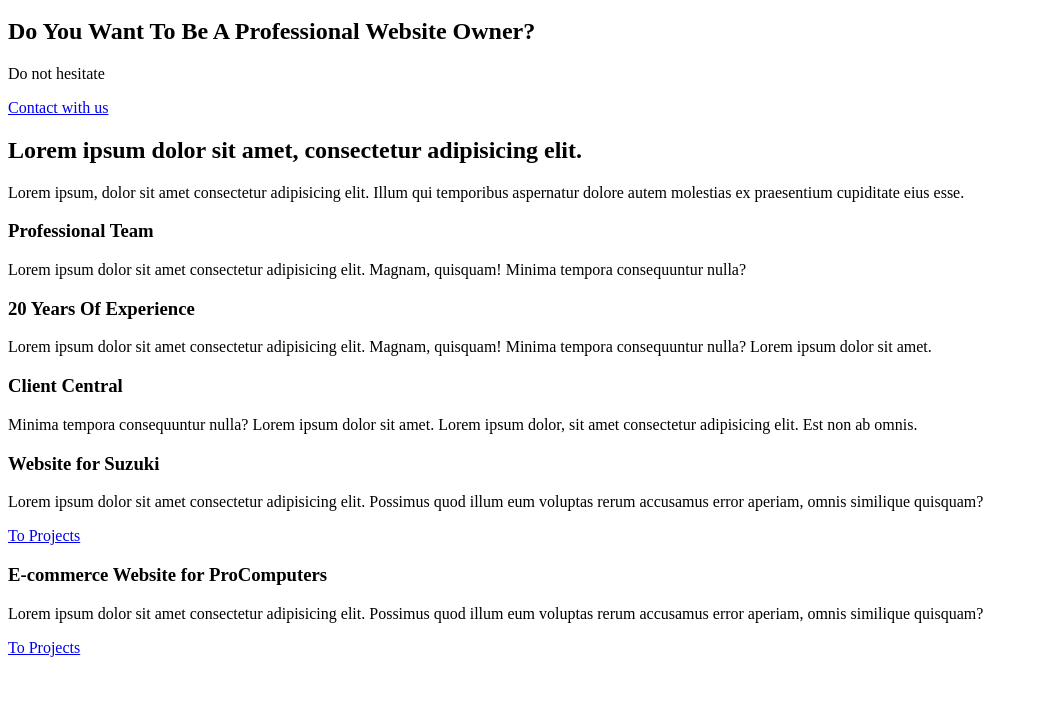
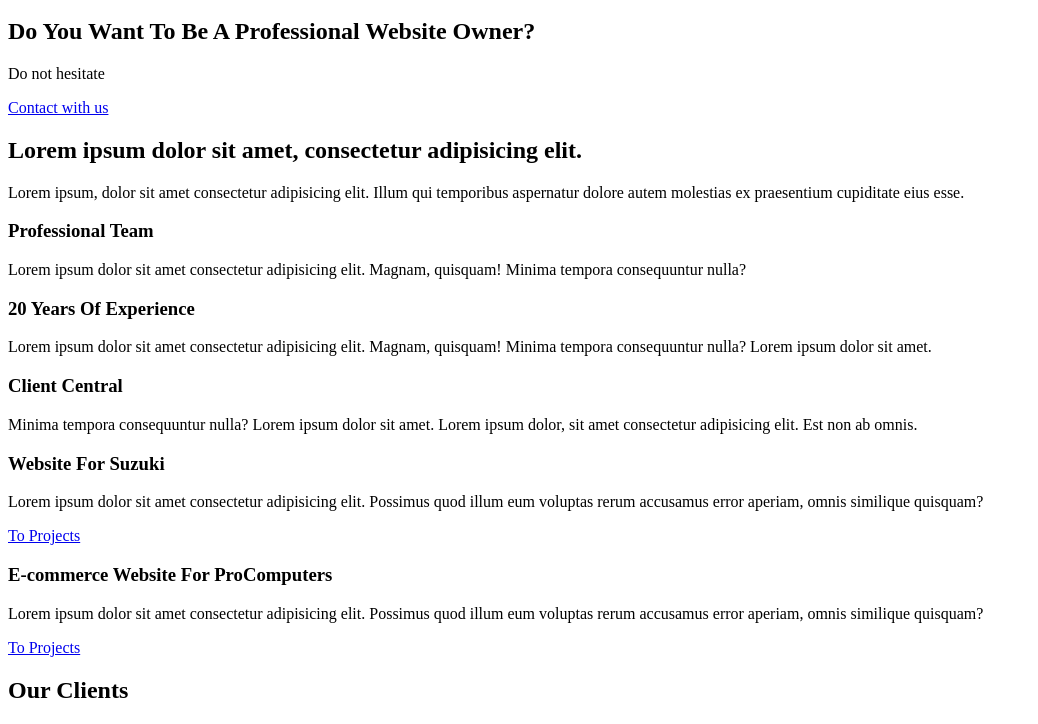
Before and after one commit to TamasBayer/ownsites, a plain HTML site: page index.html in a window 1280 px wide. Shown: the part 154-878 px from the top of the page, without its empty margins (0-1038 px from the left). Before the commit the page ends 819 px from the top, so only its background shows below. Drawn offline with Linux system fonts and the light colour scheme; files that its build step writes are made by us from their sources.

Commit message:
client section

```diff
--- a/index.html
+++ b/index.html
@@ -65,7 +65,7 @@
     </section>
     <section id="project-showcase-section">
         <div class="project-box">
-            <h3>Website for Suzuki</h3>
+            <h3>Website For Suzuki</h3>
             <p>
                 Lorem ipsum dolor sit amet consectetur adipisicing elit.
                 Possimus quod illum eum voluptas rerum accusamus error aperiam,
@@ -74,7 +74,7 @@
             <a href="projects.html">To Projects</a>
         </div>
         <div class="project-box">
-            <h3>E-commerce Website for ProComputers</h3>
+            <h3>E-commerce Website For ProComputers</h3>
             <p>
                 Lorem ipsum dolor sit amet consectetur adipisicing elit.
                 Possimus quod illum eum voluptas rerum accusamus error aperiam,
@@ -83,4 +83,7 @@
             <a href="projects.html">To Projects</a>
         </div>
     </section>
+    <section id="client-section">
+        <h1>Our Clients</h1>
+    </section>
 </html>
```
